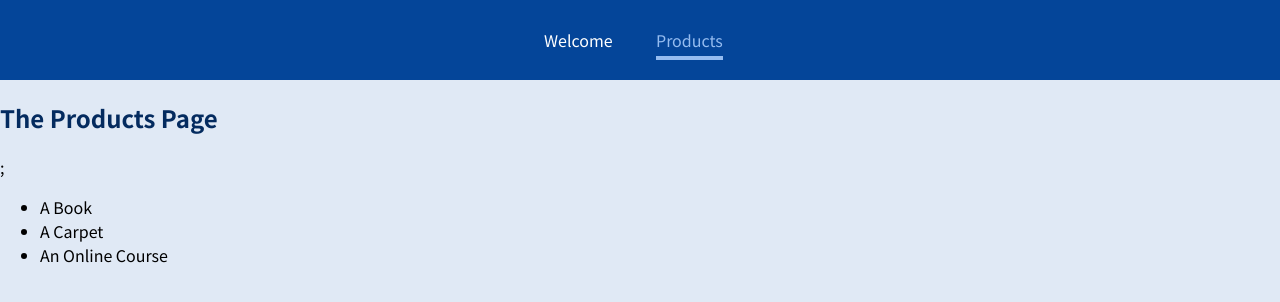
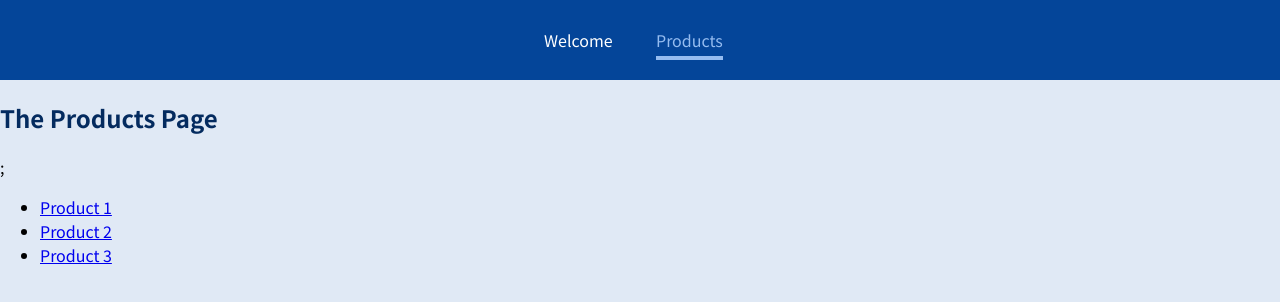
Before and after one commit to ayesha-waris/ReactUdemy, a JavaScript app: page /products in a window 1280 px wide. Shown: the top 302 px of the page. Built offline with nearby package versions, Linux system fonts and the light colour scheme.

Commit message:
Switch added

```diff
--- a/src/App.js
+++ b/src/App.js
@@ -1,4 +1,4 @@
-import {Route} from 'react-router-dom';
+import {Route, Switch} from 'react-router-dom';
 import MainHeader from './components/MainHeader';
 import ProductDetails from './pages/ProductDetails';
 import Products from './pages/Products';
@@ -8,16 +8,19 @@ function App() {
   return (
     <div>
       <MainHeader/>
-      <Route path = '/welcome'>
+      <Switch>
+
+      <Route exact path = '/welcome'>
         <Welcome/>
       </Route>
 
-      <Route path = '/products'>
+      <Route exact path = '/products'>
         <Products/>
       </Route>
-      <Route path = '/product-detail/:productId'>
+      <Route exact path = '/products/:productId'>
         <ProductDetails/>
       </Route>
+      </Switch>
     </div>
   );
 }
--- a/src/pages/Products.js
+++ b/src/pages/Products.js
@@ -5,9 +5,15 @@ const Products = () => {
     <section>
  <h1>The Products Page</h1>;
  <ul>
- <li>A Book</li>
-        <li>A Carpet</li>
-        <li>An Online Course</li>
+   <li>
+<Link to='products/1'> Product 1</Link>
+   </li>
+   <li>
+<Link to='products/2'> Product 2</Link>
+   </li>
+   <li>
+<Link to='products/2'> Product 3</Link>
+   </li>
  </ul>
     </section>
 
```
